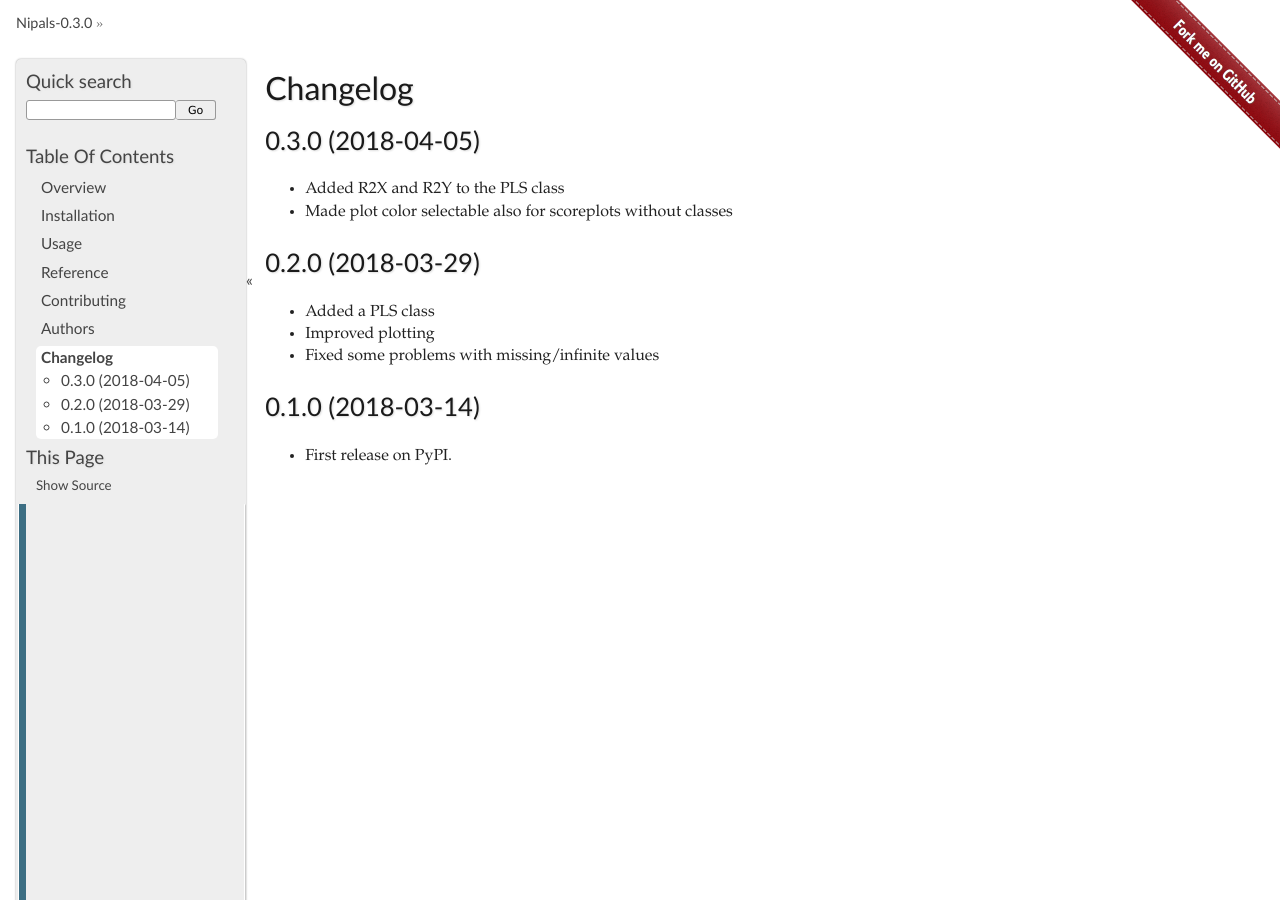
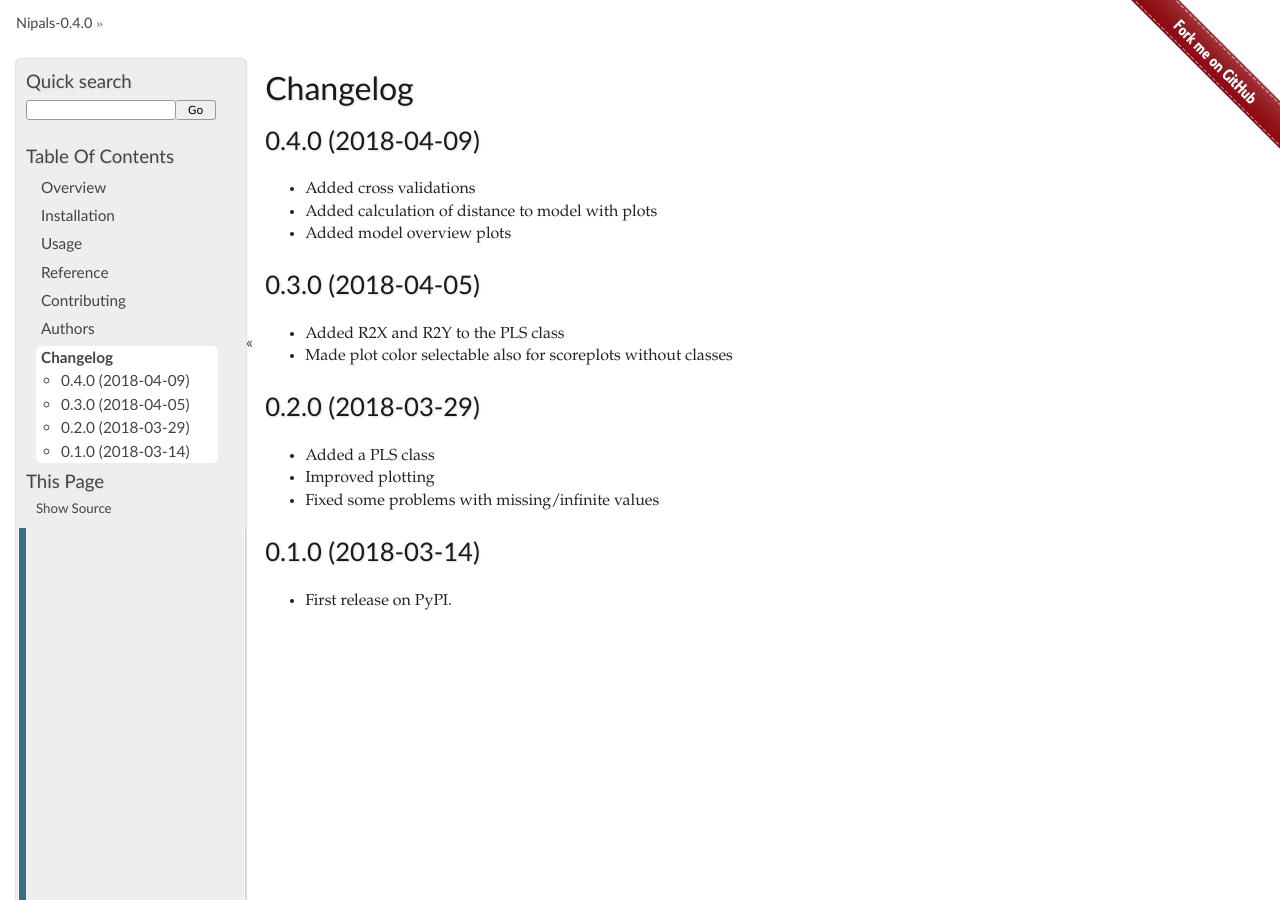
Before and after one commit to fredrikw/python-nipals, a Sphinx documentation site: the page built from docs/changelog.rst, in a window 1280 px wide and 900 px high. Built offline with Sphinx 7.4.7, drawn with Linux system fonts in a browser that asks for light colours.

Commit message:
Bumped version

```diff
--- a/CHANGELOG.rst
+++ b/CHANGELOG.rst
@@ -1,6 +1,13 @@
 
 Changelog
 =========
+
+0.4.0 (2018-04-09)
+------------------
+
+* Added cross validations
+* Added calculation of distance to model with plots
+* Added model overview plots
 
 0.3.0 (2018-04-05)
 ------------------
--- a/README.rst
+++ b/README.rst
@@ -40,9 +40,9 @@
     :alt: PyPI Package latest release
     :target: https://pypi.python.org/pypi/nipals
 
-.. |commits-since| image:: https://img.shields.io/github/commits-since/fredrikw/python-nipals/v0.3.0.svg
+.. |commits-since| image:: https://img.shields.io/github/commits-since/fredrikw/python-nipals/v0.4.0.svg
     :alt: Commits since latest release
-    :target: https://github.com/fredrikw/python-nipals/compare/v0.3.0...master
+    :target: https://github.com/fredrikw/python-nipals/compare/v0.4.0...master
 
 .. |wheel| image:: https://img.shields.io/pypi/wheel/nipals.svg
     :alt: PyPI Wheel
--- a/docs/conf.py
+++ b/docs/conf.py
@@ -26,7 +26,7 @@
 year = '2018'
 author = 'Fredrik Wallner'
 copyright = '{0}, {1}'.format(year, author)
-version = release = '0.3.0'
+version = release = '0.4.0'
 
 pygments_style = 'trac'
 templates_path = ['.']
--- a/setup.py
+++ b/setup.py
@@ -24,7 +24,7 @@
 
 setup(
     name='nipals',
-    version='0.3.0',
+    version='0.4.0',
     license='MIT license',
     description='A module for calculation of PCA with the NIPALS algorithm',
     long_description='%s\n%s' % (
--- a/src/nipals/__init__.py
+++ b/src/nipals/__init__.py
@@ -1 +1 @@
-__version__ = '0.3.0'
+__version__ = '0.4.0'
```
Also changed, not shown: .bumpversion.cfg.
